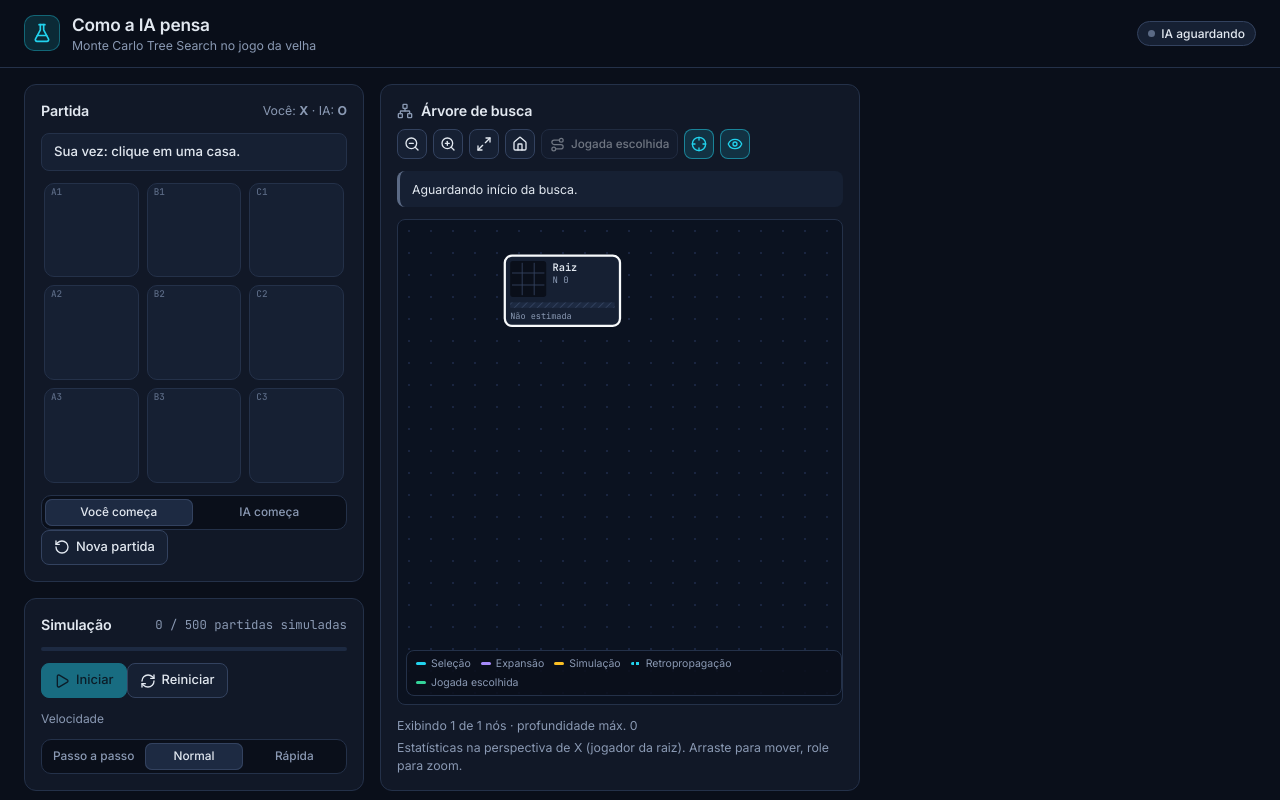
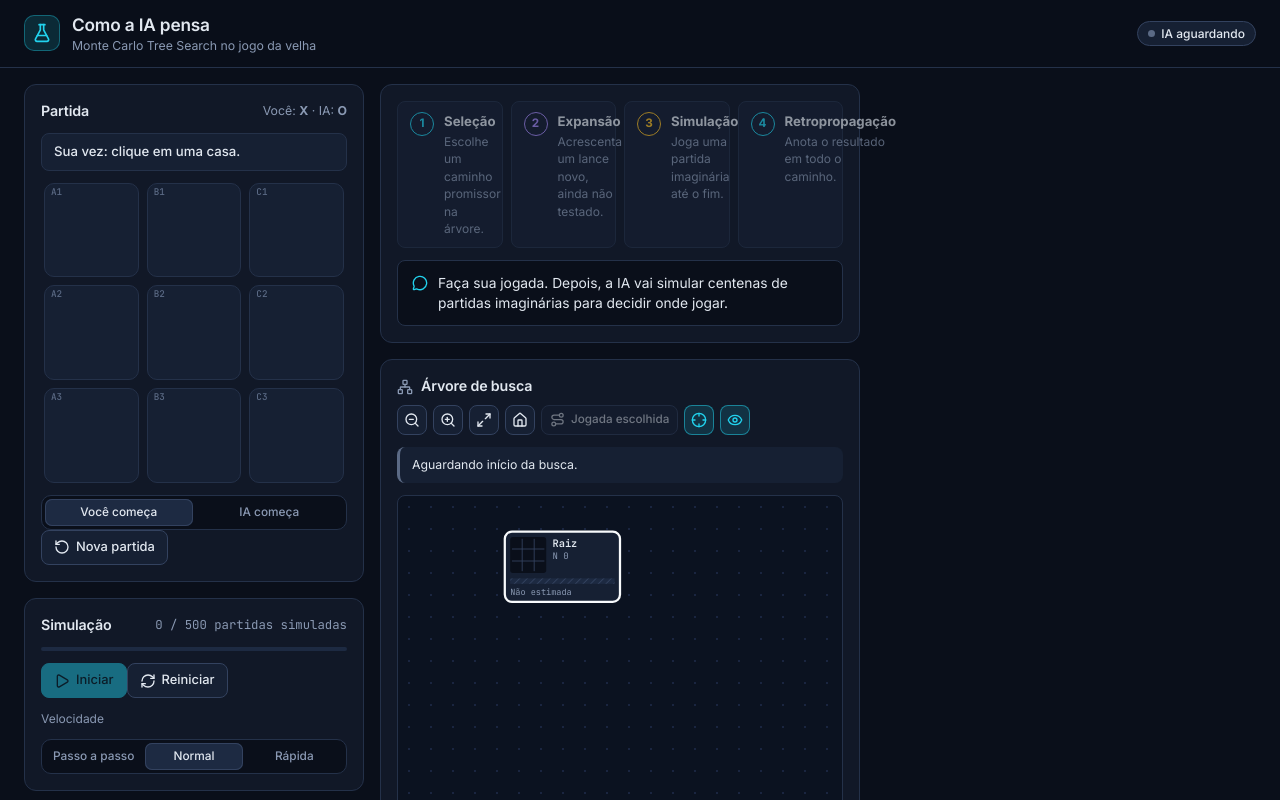
Before and after one commit to larissagondim/mtcs-tictactoe, a React (Vite) app: page / in a window 1280 px wide. Shown: the top 800 px of the page. Built offline with nearby package versions, Linux system fonts and the light colour scheme.

Commit message:
feat: show the four MCTS steps and plain-language narration
Step indicator highlights the real current phase in step-by-step mode;
a narrator explains, from the latest real event, what the AI is doing and
why it is looking at a move, and summarises the final decision with its
actual visit counts.

```diff
--- a/src/App.tsx
+++ b/src/App.tsx
@@ -1,5 +1,6 @@
 import { GamePanel } from './components/GamePanel';
 import { Header } from './components/Header';
+import { StepsPanel } from './components/StepsPanel';
 import { SearchControls } from './components/SearchControls';
 import { useLab } from './hooks/useLab';
 import { useTreeUi } from './hooks/useTreeUi';
@@ -17,6 +18,7 @@ export default function App() {
           <SearchControls lab={lab} />
         </div>
         <div className="col col--center">
+          <StepsPanel controller={lab.controller} />
           <TreeView controller={lab.controller} ui={treeUi} stale={!lab.treeIsCurrent} />
         </div>
       </main>
--- /dev/null
+++ b/src/components/StepsPanel.tsx
@@ -0,0 +1,41 @@
+import { MessageCircle } from 'lucide-react';
+import type { SearchController } from '../mcts/controller';
+import type { SearchPhase } from '../mcts/types';
+import { narrate } from './narration';
+
+const STEPS: { phase: SearchPhase; title: string; text: string }[] = [
+  { phase: 'selection', title: 'Seleção', text: 'Escolhe um caminho promissor na árvore.' },
+  { phase: 'expansion', title: 'Expansão', text: 'Acrescenta um lance novo, ainda não testado.' },
+  { phase: 'simulation', title: 'Simulação', text: 'Joga uma partida imaginária até o fim.' },
+  { phase: 'backpropagation', title: 'Retropropagação', text: 'Anota o resultado em todo o caminho.' },
+];
+
+export function StepsPanel({ controller: c }: { controller: SearchController }) {
+  const animated = c.detailed && c.speed !== 'turbo';
+  const active = animated && (c.status === 'running' || c.status === 'paused') ? c.activity.phase : null;
+  const fastRun = !animated && c.status === 'running';
+
+  return (
+    <section className="panel steps-panel" aria-labelledby="steps-title">
+      <h2 id="steps-title" className="sr-only">
+        As quatro etapas do MCTS
+      </h2>
+      <ol className={`steps${fastRun ? ' steps--fast' : ''}`}>
+        {STEPS.map((s, i) => (
+          <li key={s.phase} className={`step step--${s.phase}${active === s.phase ? ' is-active' : ''}`} aria-current={active === s.phase ? 'step' : undefined}>
+            <span className="step__num">{i + 1}</span>
+            <span className="step__body">
+              <strong>{s.title}</strong>
+              <span>{s.text}</span>
+            </span>
+          </li>
+        ))}
+      </ol>
+      <p className="narration" aria-live="polite">
+        <MessageCircle size={16} aria-hidden />
+        <span>{narrate(c)}</span>
+      </p>
+      {fastRun && <p className="muted small">Nesta velocidade as 4 etapas se repetem centenas de vezes por segundo. Use “Passo a passo” para ver cada uma.</p>}
+    </section>
+  );
+}
--- /dev/null
+++ b/src/components/narration.ts
@@ -0,0 +1,79 @@
+import { moveLabel } from '../game/rules';
+import type { Outcome, Player } from '../game/types';
+import type { SearchController } from '../mcts/controller';
+import type { SearchEvent } from '../mcts/types';
+import { num, pct } from './format';
+
+const who = (p: Player, ai: Player) => (p === ai ? 'a IA' : 'você');
+
+const resultForAi = (o: Outcome, ai: Player) => (o === 'draw' ? 'empate' : o === ai ? 'a IA venceu' : 'a IA perdeu');
+
+/** Plain-language explanation of what the search is really doing right now. */
+export function narrate(c: SearchController): string {
+  const tree = c.tree;
+  const ai = tree.rootPlayer;
+
+  if (tree.root.terminal !== null) return 'A partida terminou. Clique em “Nova partida” para jogar de novo.';
+
+  if (c.status === 'completed' && c.decision?.move != null) {
+    const chosen = tree.getNode(c.decision.nodeId!)!;
+    return (
+      `A IA escolheu ${moveLabel(c.decision.move)}: foi a casa que ela analisou mais vezes ` +
+      `(${num(chosen.visits)} de ${num(tree.iterations)} partidas simuladas). ` +
+      `Nessas partidas ela venceu ${pct(chosen.outcomes[ai] / chosen.visits, 0)}, empatou ${pct(chosen.outcomes.draw / chosen.visits, 0)} e perdeu ${pct(
+        (chosen.visits - chosen.outcomes[ai] - chosen.outcomes.draw) / chosen.visits,
+        0,
+      )}.`
+    );
+  }
+
+  if (c.status === 'idle') return 'Faça sua jogada. Depois, a IA vai simular centenas de partidas imaginárias para decidir onde jogar.';
+
+  if (!c.detailed || c.speed === 'turbo') {
+    const leader = tree.iterations > 0 ? tree.decide() : null;
+    const node = leader?.nodeId != null ? tree.getNode(leader.nodeId) : undefined;
+    return (
+      `Simulando partidas rapidamente: ${num(tree.iterations)} de ${num(c.config.iterations)}.` +
+      (node && node.move !== null
+        ? ` Até agora, a casa mais estudada é ${moveLabel(node.move)} (a IA venceu ${pct(node.outcomes[ai] / node.visits, 0)} das partidas que passaram por ela).`
+        : '')
+    );
+  }
+
+  const last = [...c.log].reverse().find((e) => e.kind === 'event');
+  if (!last || last.kind !== 'event') return 'Começando a análise…';
+  return describeEvent(last.event, c, ai);
+}
+
+function describeEvent(e: SearchEvent, c: SearchController, ai: Player): string {
+  const tree = c.tree;
+  switch (e.type) {
+    case 'selection': {
+      const node = tree.getNode(e.chosenId);
+      const mover = node ? who(node.playerJustMoved, ai) : 'alguém';
+      const chosen = e.candidates.find((x) => x.nodeId === e.chosenId);
+      const avg = e.candidates.reduce((s, x) => s + x.visits, 0) / e.candidates.length;
+      const reason =
+        chosen && chosen.visits < avg
+          ? 'Esse lance foi pouco testado até agora, então vale conferir.'
+          : 'Esse lance tem dado bons resultados até agora.';
+      return `Seleção: seguindo o caminho em que ${mover} joga em ${moveLabel(e.move)}. ${reason}`;
+    }
+    case 'selection-end':
+      return e.reason === 'terminal'
+        ? 'Seleção: chegou a um fim de jogo; o resultado aqui já é conhecido.'
+        : 'Seleção: chegou a uma posição que ainda tem lances nunca testados.';
+    case 'expansion': {
+      const node = tree.getNode(e.nodeId);
+      return `Expansão: nova possibilidade na árvore — e se ${node ? who(node.playerJustMoved, ai) : 'alguém'} jogar em ${moveLabel(e.move)}?`;
+    }
+    case 'simulation':
+      return e.result.moves.length === 0
+        ? `Simulação: esta posição já é o fim do jogo (${resultForAi(e.result.outcome, ai)}).`
+        : `Simulação: partida imaginária com ${e.result.moves.length} lance(s) aleatório(s) até o fim. Resultado: ${resultForAi(e.result.outcome, ai)}.`;
+    case 'backpropagation':
+      return 'Retropropagação: anotando esse resultado em cada lance do caminho, até o topo da árvore.';
+    case 'iteration-complete':
+      return `Partida simulada nº ${num(e.iteration)} anotada. As chances de cada nó do caminho foram atualizadas.`;
+  }
+}
--- a/src/styles/global.css
+++ b/src/styles/global.css
@@ -1730,3 +1730,95 @@ input[type='range'] {
   width: 2px;
   background: var(--text);
 }
+
+/* ---------- steps & narration ---------- */
+
+.sr-only {
+  position: absolute;
+  width: 1px;
+  height: 1px;
+  overflow: hidden;
+  clip: rect(0 0 0 0);
+  white-space: nowrap;
+}
+.steps {
+  list-style: none;
+  margin: 0;
+  padding: 0;
+  display: grid;
+  grid-template-columns: repeat(4, minmax(0, 1fr));
+  gap: 8px;
+}
+@media (max-width: 799px) {
+  .steps {
+    grid-template-columns: repeat(2, minmax(0, 1fr));
+  }
+}
+.step {
+  --step: var(--cyan);
+  display: flex;
+  gap: 10px;
+  padding: 10px 12px;
+  border-radius: var(--radius-sm);
+  border: 1px solid var(--border);
+  background: var(--surface-2);
+  opacity: 0.6;
+  transition:
+    opacity 0.2s,
+    border-color 0.2s,
+    background 0.2s;
+}
+.step--expansion {
+  --step: var(--purple);
+}
+.step--simulation {
+  --step: var(--amber);
+}
+.step.is-active {
+  opacity: 1;
+  border-color: var(--step);
+  background: color-mix(in srgb, var(--step) 12%, var(--surface-2));
+}
+.steps--fast .step {
+  opacity: 0.85;
+}
+.step__num {
+  flex: none;
+  display: grid;
+  place-items: center;
+  width: 24px;
+  height: 24px;
+  border-radius: 50%;
+  font-size: 0.78rem;
+  font-weight: 700;
+  color: var(--step);
+  border: 1.5px solid var(--step);
+}
+.step__body {
+  display: flex;
+  flex-direction: column;
+  gap: 2px;
+  font-size: 0.8rem;
+  color: var(--muted);
+}
+.step__body strong {
+  color: var(--text);
+  font-size: 0.88rem;
+}
+.narration {
+  display: flex;
+  gap: 10px;
+  align-items: flex-start;
+  margin: 0;
+  padding: 12px 14px;
+  border-radius: var(--radius-sm);
+  background: var(--bg);
+  border: 1px solid var(--border);
+  font-size: 0.92rem;
+  min-height: 3.6em;
+}
+.narration svg {
+  flex: none;
+  margin-top: 2px;
+  color: var(--cyan);
+}
```
Also changed, not shown: 1 other file (tests, documents, lock files or other folders).
